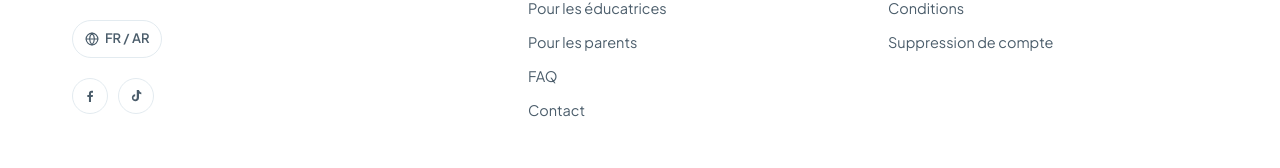
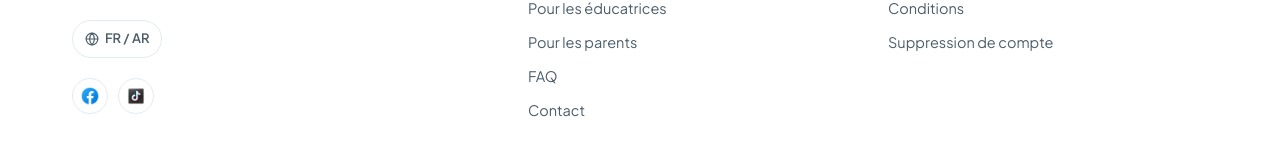
Before and after one commit to fouad-chadi/aslef-landing, a React (Vite) app: page / in a window 1280 px wide. Shown: the part 6917-7085 px from the top of the page. Built offline with nearby package versions, Linux system fonts and the light colour scheme.

Commit message:
Use real Facebook/TikTok icon assets in footer
Replace the hand-drawn placeholder SVGs with the actual brand icons
now available in public/.

Co-Authored-By: Claude Sonnet 5 <noreply@anthropic.com>

```diff
--- a/src/components/Footer.tsx
+++ b/src/components/Footer.tsx
@@ -1,12 +1,11 @@
 import { Globe } from 'lucide-react';
 import { useLanguage } from '../context/LanguageContext';
 import { Container } from './ui/Container';
-import { FacebookIcon, TikTokIcon } from './ui/SocialIcons';
 import logo from '../assets/logo.png';
 
 const socials = [
-  { name: 'Facebook', href: 'https://www.facebook.com/share/1CtoWo2ee6/?mibextid=wwXIfr', Icon: FacebookIcon },
-  { name: 'TikTok', href: 'https://www.tiktok.com/@aslef.app?_r=1&_t=ZS-99bEOGjE2dj', Icon: TikTokIcon },
+  { name: 'Facebook', href: 'https://www.facebook.com/share/1CtoWo2ee6/?mibextid=wwXIfr', icon: '/icons8-facebook-96.png' },
+  { name: 'TikTok', href: 'https://www.tiktok.com/@aslef.app?_r=1&_t=ZS-99bEOGjE2dj', icon: '/icons8-tiktok-94.png' },
 ] as const;
 
 export function Footer() {
@@ -49,16 +48,16 @@ export function Footer() {
             </button>
 
             <div className="mt-5 flex items-center gap-2.5">
-              {socials.map(({ name, href, Icon }) => (
+              {socials.map(({ name, href, icon }) => (
                 <a
                   key={name}
                   href={href}
                   target="_blank"
                   rel="noopener noreferrer"
                   aria-label={name}
-                  className="flex h-9 w-9 items-center justify-center rounded-full border border-[var(--color-border)] text-[var(--color-ink-soft)] transition-colors hover:border-[var(--color-aslef-blue)] hover:text-[var(--color-aslef-blue)]"
+                  className="flex h-9 w-9 items-center justify-center rounded-full border border-[var(--color-border)] transition-colors hover:border-[var(--color-aslef-blue)]"
                 >
-                  <Icon className="h-4 w-4" />
+                  <img src={icon} alt="" className="h-5 w-5 object-contain" />
                 </a>
               ))}
             </div>
--- a/src/components/ui/SocialIcons.tsx
+++ /dev/null
@@ -1,19 +0,0 @@
-interface IconProps {
-  className?: string;
-}
-
-export function FacebookIcon({ className = '' }: IconProps) {
-  return (
-    <svg aria-hidden viewBox="0 0 24 24" fill="currentColor" className={className}>
-      <path d="M13.5 21v-7.5h2.5l.5-3h-3V8.5c0-.9.25-1.5 1.55-1.5H16.5V4.3c-.27-.04-1.2-.11-2.28-.11-2.26 0-3.8 1.38-3.8 3.9V10.5H8v3h2.42V21h3.08Z" />
-    </svg>
-  );
-}
-
-export function TikTokIcon({ className = '' }: IconProps) {
-  return (
-    <svg aria-hidden viewBox="0 0 24 24" fill="currentColor" className={className}>
-      <path d="M16.5 3c.35 1.9 1.6 3.35 3.5 3.6v2.75c-1.25.05-2.4-.32-3.5-1.05v6.4c0 3-2.42 5.3-5.35 5.3S5.8 17.7 5.8 14.7c0-2.85 2.2-5.1 4.95-5.28v2.8a2.5 2.5 0 1 0 2.4 2.5V3h3.35Z" />
-    </svg>
-  );
-}
```
Also changed, not shown: public/icons8-facebook-96.png (added), public/icons8-tiktok-94.png (added).
